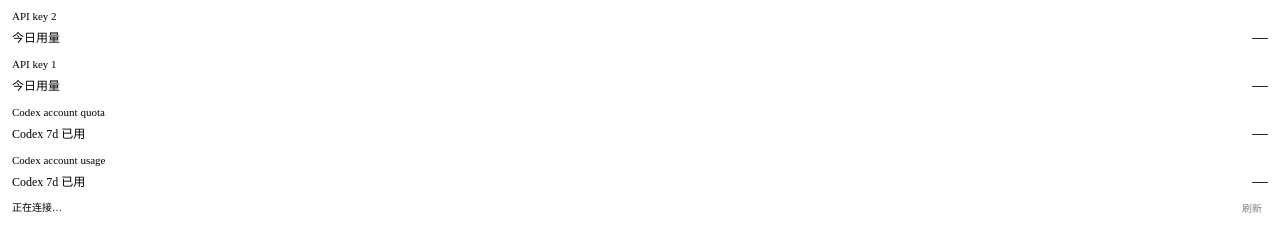
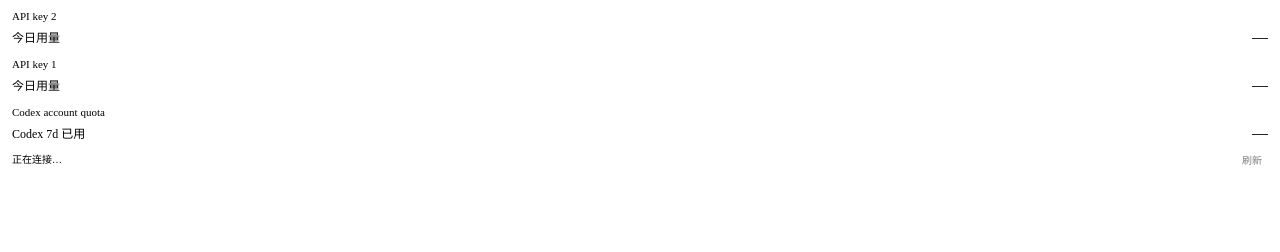
Before and after one commit to daheli/openchamber-sub2api-usage, a website: page panel/index.html in a window 1280 px wide. Drawn offline with Linux system fonts and the light colour scheme.

Commit message:
Remove duplicate Codex quota row

```diff
--- a/package.json
+++ b/package.json
@@ -1,6 +1,6 @@
 {
   "name": "openchamber-sub2api-usage",
-  "version": "1.4.0",
+  "version": "1.4.1",
   "private": true,
   "type": "module",
   "scripts": {
--- a/panel/index.html
+++ b/panel/index.html
@@ -45,11 +45,6 @@
         <div class="reading"><span class="label" id="codex-label">Codex 7d 已用</span><output class="amount" id="codex-percent" aria-live="polite">—</output></div>
         <p class="row-status" id="codex-status" role="status"></p>
       </section>
-      <section class="key-row" data-codex-quota>
-        <div class="heading"><span class="key" id="codex-account">Codex account usage</span></div>
-        <div class="reading"><span class="label" id="codex-label">Codex 7d 已用</span><output class="amount" id="codex-percent" aria-live="polite">—</output></div>
-        <p class="row-status" id="codex-status" role="status"></p>
-      </section>
       <footer><span id="notice" role="status">正在连接…</span><button id="refresh" type="button" disabled>刷新</button></footer>
     </main>
     <script src="main.js"></script>
```
